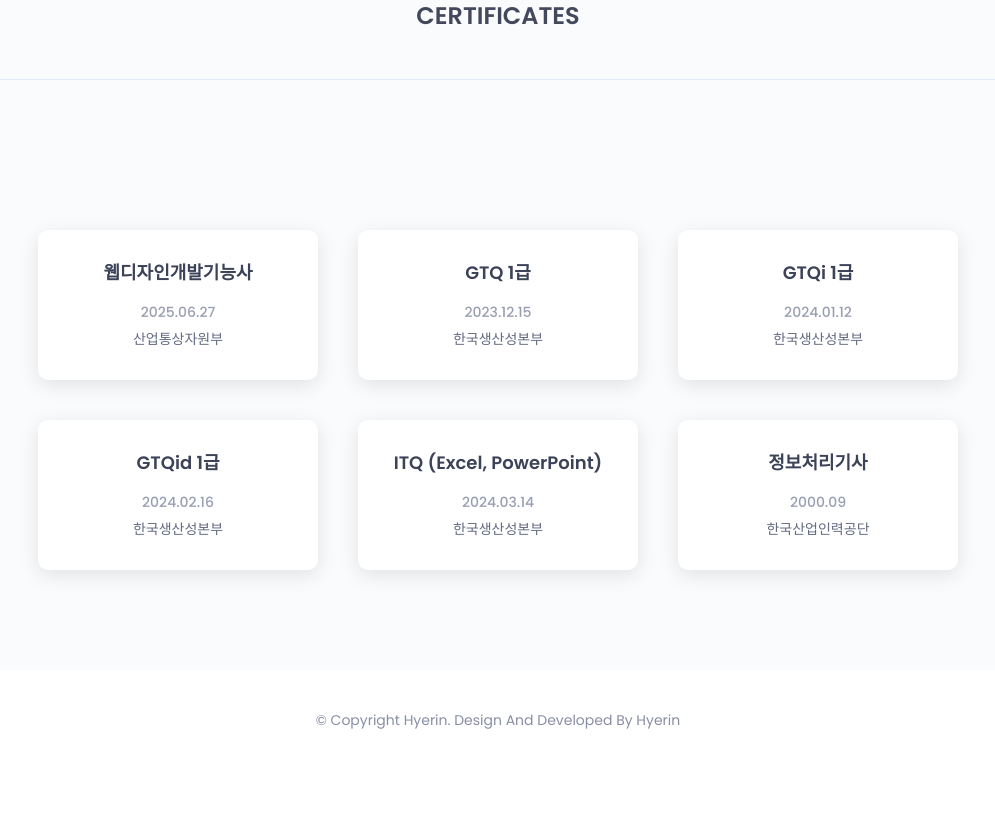
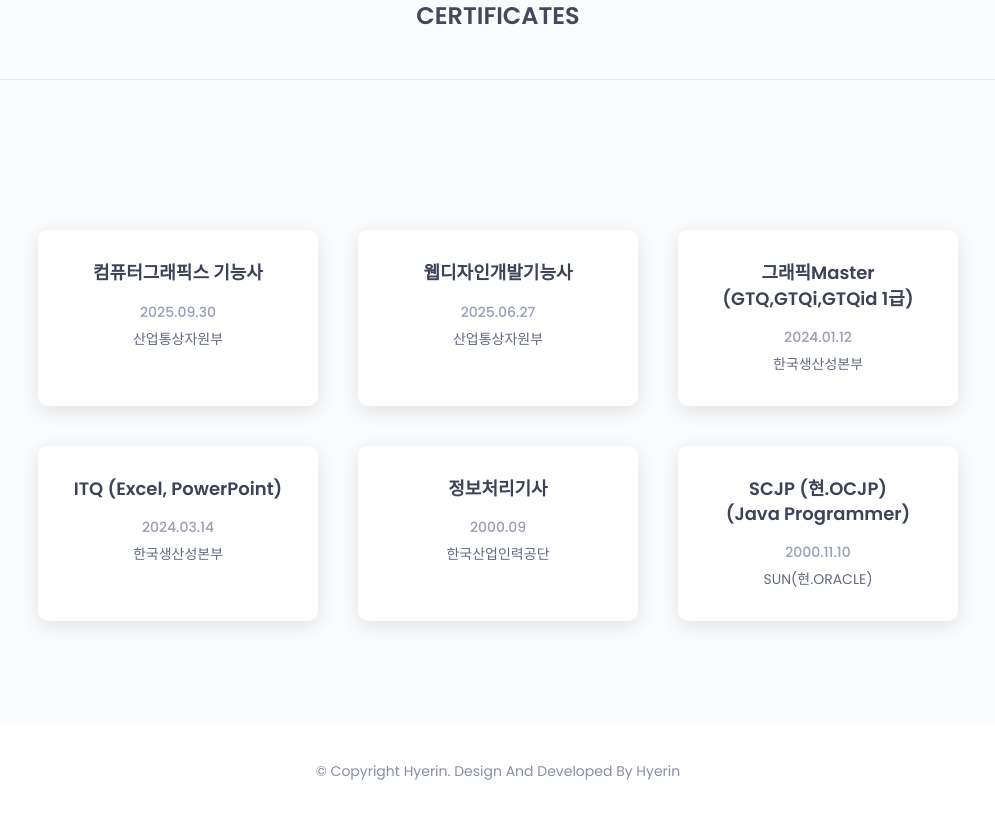
Before and after one commit to kang-team/portfolio, a plain HTML site: page index.html in a window 1280 px wide. Shown: the part 4897-5719 px from the top of the page, without its empty margins (142-1137 px from the left). Before the commit the page ends 5669 px from the top, so only its background shows below. Drawn offline with nearby package versions, Linux system fonts and the light colour scheme.

Commit message:
Update index.html

```diff
--- a/index.html
+++ b/index.html
@@ -528,7 +528,7 @@
         </div>
     </section>
 
-    <!-- Certificates Section -->
+   <!-- Certificates Section -->
     <section id="certificates" class="certificates">
         <div class="section-heading text-center">
             <h2>Certificates</h2>
@@ -536,6 +536,14 @@
         <div class="container">
             <div class="certificates-content">
                 <div class="certificates-list">
+                    <div class="item">
+                        <h4 class="title">컴퓨터그래픽스 기능사</h4>
+                        <p class="description">
+                            <span class="date">2025.09.30</span>
+                            <span class="issuer">산업통상자원부</span>
+                        </p>
+                    </div>
+
                     <div class="item">
                         <h4 class="title">웹디자인개발기능사</h4>
                         <p class="description">
@@ -545,25 +553,9 @@
                     </div>
 
                     <div class="item">
-                        <h4 class="title">GTQ 1급</h4>
-                        <p class="description">
-                            <span class="date">2023.12.15</span>
-                            <span class="issuer">한국생산성본부</span>
-                        </p>
-                    </div>
-
-                    <div class="item">
-                        <h4 class="title">GTQi 1급</h4>
+                        <h4 class="title">그래픽Master<br>(GTQ,GTQi,GTQid 1급)</h4>
                         <p class="description">
                             <span class="date">2024.01.12</span>
-                            <span class="issuer">한국생산성본부</span>
-                        </p>
-                    </div>
-
-                    <div class="item">
-                        <h4 class="title">GTQid 1급</h4>
-                        <p class="description">
-                            <span class="date">2024.02.16</span>
                             <span class="issuer">한국생산성본부</span>
                         </p>
                     </div>
@@ -576,11 +568,20 @@
                         </p>
                     </div>
 
+
                     <div class="item">
                         <h4 class="title">정보처리기사</h4>
                         <p class="description">
                             <span class="date">2000.09</span>
                             <span class="issuer">한국산업인력공단</span>
+                        </p>
+                    </div>
+
+                    <div class="item">
+                        <h4 class="title">SCJP (현.OCJP)<br>(Java Programmer)</h4>
+                        <p class="description">
+                            <span class="date">2000.11.10</span>
+                            <span class="issuer">SUN(현.ORACLE)</span>
                         </p>
                     </div>
                 </div>
```
